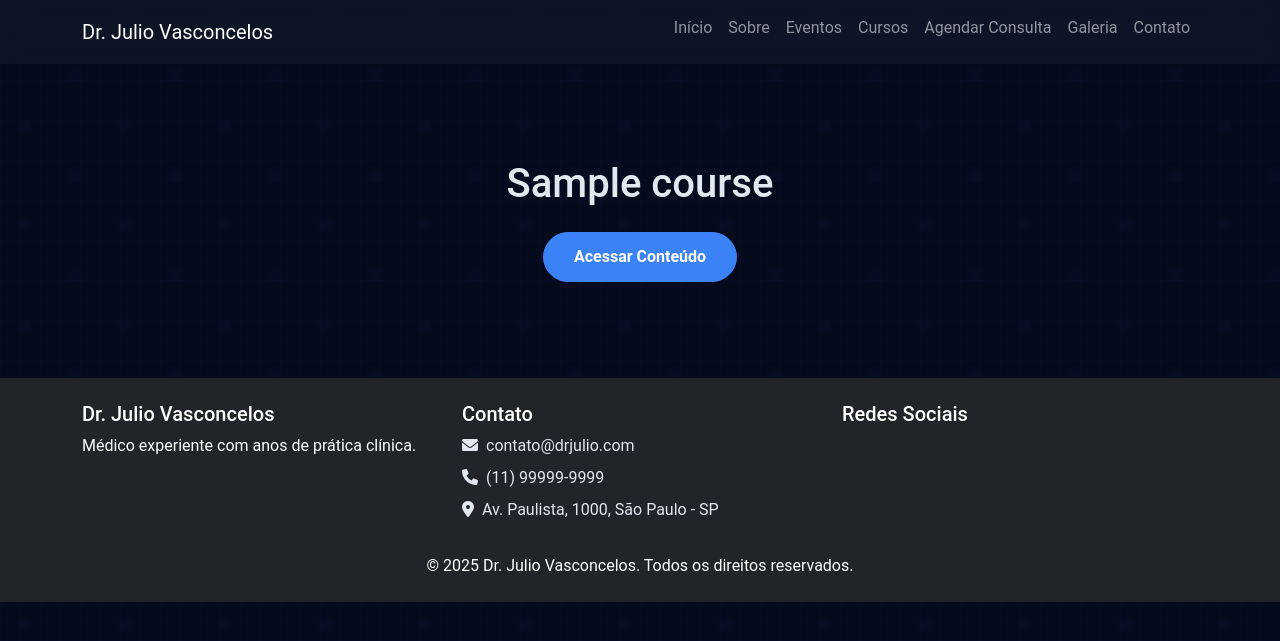
After one commit to NiltonRicardoP/flask_dr_julio2, a Flask app: page /curso/acesso/1 in a window 1280 px wide. The commit adds this page. Shown: the top 641 px of the page. Run offline with Flask 3, Linux system fonts and the light colour scheme; tables that the repository leaves empty hold one stand-in row (values such as "Sample post").

Commit message:
Add course payment workflow

```diff
--- a/admin_routes.py
+++ b/admin_routes.py
@@ -347,6 +347,8 @@ def add_course():
         course = Course(
             title=form.title.data,
             description=form.description.data,
+            price=form.price.data,
+            access_url=form.access_url.data,
             image=filename,
             is_active=form.is_active.data
         )
@@ -365,6 +367,8 @@ def edit_course(id):
     if form.validate_on_submit():
         course.title = form.title.data
         course.description = form.description.data
+        course.price = form.price.data
+        course.access_url = form.access_url.data
         course.is_active = form.is_active.data
         if form.image.data:
             if course.image:
--- a/forms.py
+++ b/forms.py
@@ -106,6 +106,8 @@ class CourseForm(FlaskForm):
     title = StringField('Título', validators=[DataRequired()])
     description = TextAreaField('Descrição', validators=[DataRequired()])
     image = FileField('Imagem', validators=[FileAllowed(['jpg', 'jpeg', 'png'], 'Apenas imagens são permitidas!')])
+    price = FloatField('Preço', validators=[DataRequired()])
+    access_url = StringField('URL de Acesso', validators=[Optional()])
     is_active = BooleanField('Curso Ativo', default=True)
     submit = SubmitField('Salvar')
 
@@ -115,3 +117,7 @@ class CourseEnrollmentForm(FlaskForm):
     email = StringField('Email', validators=[DataRequired(), Email()])
     phone = StringField('Telefone', validators=[DataRequired(), Length(min=8, max=20)])
     submit = SubmitField('Enviar Inscrição')
+
+
+class ConfirmPaymentForm(FlaskForm):
+    submit = SubmitField('Confirmar Pagamento')
--- a/routes.py
+++ b/routes.py
@@ -1,8 +1,8 @@
 from flask import Blueprint, render_template, redirect, url_for, flash
 from datetime import datetime
 
-from forms import ContactForm, AppointmentForm, CourseEnrollmentForm
-from models import db, Event, Appointment, Settings, Course, CourseEnrollment
+from forms import ContactForm, AppointmentForm, CourseEnrollmentForm, ConfirmPaymentForm
+from models import db, Event, Appointment, Settings, Course, CourseEnrollment, PaymentTransaction
 
 # Create a Blueprint for the main routes
 main_bp = Blueprint('main_bp', __name__)
@@ -99,11 +99,44 @@ def course_detail(id):
             db.session.add(enrollment)
             db.session.commit()
             flash('Inscrição enviada com sucesso!', 'success')
-            return redirect(url_for('main_bp.course_detail', id=course.id))
+            return redirect(url_for('main_bp.pay_course', enrollment_id=enrollment.id))
         except Exception as e:
             db.session.rollback()
             flash(f'Ocorreu um erro ao registrar sua inscrição: {e}', 'danger')
     return render_template('course_detail.html', course=course, form=form, settings=settings)
+
+
+@main_bp.route('/pagamento/<int:enrollment_id>', methods=['GET', 'POST'])
+def pay_course(enrollment_id):
+    enrollment = CourseEnrollment.query.get_or_404(enrollment_id)
+    form = ConfirmPaymentForm()
+    if enrollment.payment_status == 'paid':
+        return redirect(url_for('main_bp.course_access', enrollment_id=enrollment.id))
+    if form.validate_on_submit():
+        try:
+            enrollment.payment_status = 'paid'
+            transaction = PaymentTransaction(
+                enrollment_id=enrollment.id,
+                amount=enrollment.course.price,
+                provider_id='SIMULATED'
+            )
+            db.session.add(transaction)
+            db.session.commit()
+            flash('Pagamento realizado com sucesso!', 'success')
+            return redirect(url_for('main_bp.course_access', enrollment_id=enrollment.id))
+        except Exception as e:
+            db.session.rollback()
+            flash(f'Ocorreu um erro no pagamento: {e}', 'danger')
+    return render_template('pay_course.html', enrollment=enrollment, form=form)
+
+
+@main_bp.route('/curso/acesso/<int:enrollment_id>')
+def course_access(enrollment_id):
+    enrollment = CourseEnrollment.query.get_or_404(enrollment_id)
+    if enrollment.payment_status != 'paid':
+        flash('Pagamento não identificado para esta inscrição.', 'warning')
+        return redirect(url_for('main_bp.course_detail', id=enrollment.course_id))
+    return render_template('course_access.html', enrollment=enrollment)
 
 @main_bp.context_processor
 def inject_settings():
--- a/templates/admin/courses.html
+++ b/templates/admin/courses.html
@@ -15,6 +15,7 @@
                 <thead>
                     <tr>
                         <th>Título</th>
+                        <th>Preço</th>
                         <th>Ativo</th>
                         <th>Criado em</th>
                         <th>Ações</th>
@@ -24,6 +25,7 @@
                     {% for course in courses %}
                     <tr>
                         <td>{{ course.title }}</td>
+                        <td>R$ {{ '%.2f'|format(course.price) }}</td>
                         <td>
                             {% if course.is_active %}
                                 <span class="badge bg-success">Ativo</span>
--- a/templates/admin/enrollments.html
+++ b/templates/admin/enrollments.html
@@ -15,6 +15,7 @@
                         <th>Nome</th>
                         <th>Email</th>
                         <th>Telefone</th>
+                        <th>Status</th>
                         <th>Data</th>
                     </tr>
                 </thead>
@@ -25,6 +26,7 @@
                         <td>{{ e.name }}</td>
                         <td>{{ e.email }}</td>
                         <td>{{ e.phone }}</td>
+                        <td>{{ e.payment_status }}</td>
                         <td>{{ e.created_at.strftime('%d/%m/%Y') }}</td>
                     </tr>
                     {% endfor %}
--- /dev/null
+++ b/templates/course_access.html
@@ -0,0 +1,17 @@
+{% extends "base.html" %}
+
+{% block title %}Acesso ao Curso{% endblock %}
+{% block body_class %}dark-theme{% endblock %}
+
+{% block content %}
+<div class="container py-5 mt-5">
+    <h1 class="mb-4 text-center">{{ enrollment.course.title }}</h1>
+    {% if enrollment.course.access_url %}
+        <div class="text-center">
+            <a href="{{ enrollment.course.access_url }}" class="btn btn-primary" target="_blank">Acessar Conteúdo</a>
+        </div>
+    {% else %}
+        <p class="text-center text-light">Nenhum link de acesso disponível.</p>
+    {% endif %}
+</div>
+{% endblock %}
--- a/templates/course_detail.html
+++ b/templates/course_detail.html
@@ -17,6 +17,7 @@
             <div class="card bg-dark-blue shadow border-0">
                 <div class="card-body">
                     <h5 class="card-title mb-3">Inscreva-se</h5>
+                    <p class="text-light">Valor: R$ {{ '%.2f'|format(course.price) }}</p>
                     <form method="POST">
                         {{ form.csrf_token }}
                         <div class="mb-3">
@@ -43,6 +44,7 @@
                         <div class="d-grid">
                             {{ form.submit(class="btn btn-primary") }}
                         </div>
+                        <p class="text-light mt-2"><small>Você será redirecionado para o pagamento.</small></p>
                     </form>
                 </div>
             </div>
--- a/templates/courses.html
+++ b/templates/courses.html
@@ -15,6 +15,7 @@
                     {% endif %}
                     <div class="card-body">
                         <h5 class="card-title">{{ course.title }}</h5>
+                        <p class="text-light">Valor: R$ {{ '%.2f'|format(course.price) }}</p>
                         <p class="card-text">{{ course.description|truncate(150) }}</p>
                         <a href="{{ url_for('main_bp.course_detail', id=course.id) }}" class="btn btn-consult">Ver Detalhes</a>
                     </div>
```
Also changed, not shown: models.py (+17 -0 lines), templates/admin/course_form.html (+14 -0 lines), templates/pay_course.html (added, +17 -0 lines), README.md.
